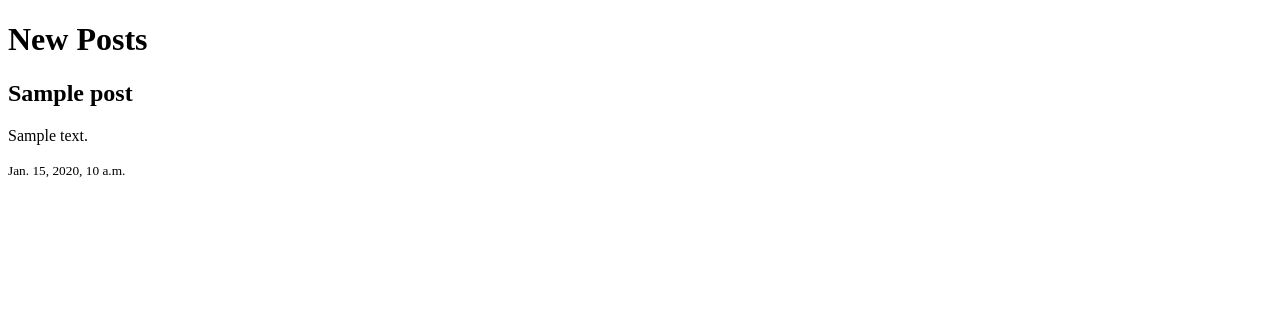
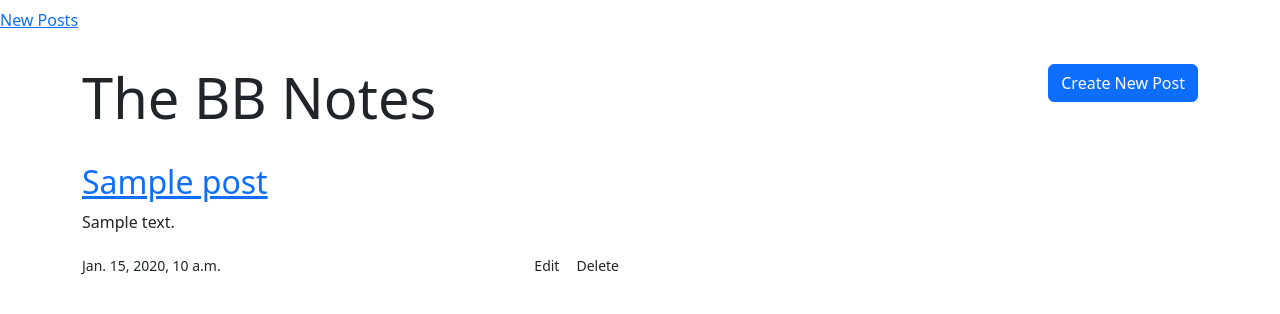
Before and after one commit to bibbygreen/blog-Django, a Django app: page / in a window 1280 px wide. Shown: the top 314 px of the page. Run offline with Django 5.2, Linux system fonts and the light colour scheme; tables that the repository leaves empty hold one stand-in row (values such as "Sample post").

Commit message:
[feat] create post_detail

```diff
--- a/blog/models.py
+++ b/blog/models.py
@@ -1,4 +1,5 @@
 from django.db import models
+from django.urls import reverse
 
 class Post(models.Model):
     title = models.CharField(max_length=200)
@@ -7,3 +8,6 @@ class Post(models.Model):
 
     def __str__(self):
         return self.title
+
+    def get_absolute_url(self):
+        return reverse('post-detail', args=[str(self.id)])
--- /dev/null
+++ b/blog/templates/blog/base.html
@@ -0,0 +1,23 @@
+<!DOCTYPE html>
+<html lang="en">
+<head>
+    <meta charset="UTF-8">
+    <meta name="viewport" content="width=device-width, initial-scale=1.0">
+    <link href="https://cdn.jsdelivr.net/npm/bootstrap@5.3.7/dist/css/bootstrap.min.css" rel="stylesheet" integrity="sha384-LN+7fdVzj6u52u30Kp6M/trliBMCMKTyK833zpbD+pXdCLuTusPj697FH4R/5mcr" crossorigin="anonymous">
+    <title>New Posts</title>
+</head>
+<body>
+    <nav class="navbar navbar-expand-lg mb-4">
+        <a href="{% url 'home' %}">New Posts</a>
+    </nav>
+    <main class="container">
+        {% block content %}
+
+        {%endblock%}
+    </main>
+
+
+
+    <script src="https://cdn.jsdelivr.net/npm/bootstrap@5.3.7/dist/js/bootstrap.bundle.min.js" integrity="sha384-ndDqU0Gzau9qJ1lfW4pNLlhNTkCfHzAVBReH9diLvGRem5+R9g2FzA8ZGN954O5Q" crossorigin="anonymous"></script>
+</body>
+</html>
--- a/blog/templates/blog/home.html
+++ b/blog/templates/blog/home.html
@@ -1,16 +1,37 @@
-<!DOCTYPE html>
-<html lang="en">
-<head>
-    <meta charset="UTF-8">
-    <meta name="viewport" content="width=device-width, initial-scale=1.0">
-    <title>The Blog</title>
-</head>
-<body>
-    <h1>New Posts</h1>
+{% extends 'blog/base.html' %}
+
+
+{%block content%}
+<div class="row mb-4">
+    <div class="col">
+        <h1 class="display-4">The BB Notes</h1>
+    </div>
+    <div class="col text-end">
+        <a href="{% url 'post-create' %}" class="btn btn-primary">Create New Post <i class="bi bi-plus"></i></a>
+    </div>
+</div>
+<div class="row">
     {% for post in posts %}
-        <h2>{{post.title}}</h2>
-        <p>{{post.content}}</p>
-        <small>{{post.created_at}}</small>
+        <div class="col-md-6 mb-4">
+            <div class="content-section">
+                <h2>
+                    <a href="{% url 'post-detail' post.pk %}">{{ post.title }}</a>
+
+                </h2>
+                <p>{{post.content}}</p>
+                <div class="d-flex justify-content-between align-items-center">
+                    <small>{{post.created_at}}</small>
+                    <div class="btn-group">
+                        <a href="{% url 'post-update' post.pk %}" class="btn btn-sm btn-online-secondary">Edit</a>
+                        <a href="{% url 'post-delete' post.pk %'}" class="btn btn-sm btn-online-danger">Delete</a>
+
+                    </div>
+                </div>
+
+            </div>
+        </div>
     {% endfor %}
-</body>
-</html>
+</div>
+
+
+{%endblock%}
--- a/blog/urls.py
+++ b/blog/urls.py
@@ -4,4 +4,8 @@ from . import views
 
 urlpatterns = [
     path('', views.home, name='home'),
+    path('post/<int:pk>', views.post_details, name='post-detail'),
+    path('post/new/', views.PostCreateView.as_view(), name='post-create'),
+    path('post/<int:pk>/update/', views.PostUpdateView.as_view(), name='post-update'),
+    path('post/<int:pk>/delete/', views.PostDeleteView.as_view(), name='post-delete'),
 ]
--- a/blog/views.py
+++ b/blog/views.py
@@ -1,7 +1,38 @@
-from django.shortcuts import render
+from django.shortcuts import render, get_object_or_404
 from .models import Post
+from django.views.generic import CreateView, UpdateView, DeleteView
+from django.urls import reverse_lazy
 
-# Create your views here.
+
+# @app.route('/')
 def home(request):
     posts = Post.objects.all()
     return render(request, 'blog/home.html', {'posts': posts})
+
+
+# View details
+def post_details(request, pk):
+    post = get_object_or_404(Post, pk=pk)
+    return render(request, 'blog/post_detail.html', {'post': post})
+
+
+# New Post
+class PostCreateView(CreateView):
+    model = Post
+    template_name = 'blog/post_form.html'
+    fields = ['title', 'content']
+    success_url = reverse_lazy('home')
+
+# Update
+class PostUpdateView(UpdateView):
+    model = Post
+    template_name = 'blog/post_form.html'
+    fields = ['title', 'content']
+    success_url = reverse_lazy('home')
+
+
+# Delete
+class PostDeleteView(DeleteView):
+    model = Post
+    template_name = 'blog/post_delete.html'
+    success_url = reverse_lazy('home')
--- a/config/settings.py
+++ b/config/settings.py
@@ -55,7 +55,7 @@ ROOT_URLCONF = 'config.urls'
 TEMPLATES = [
     {
         'BACKEND': 'django.template.backends.django.DjangoTemplates',
-        'DIRS': [],
+        'DIRS': [BASE_DIR / "templates"],
         'APP_DIRS': True,
         'OPTIONS': {
             'context_processors': [
```
Also changed, not shown: blog/templates/blog/post_detail.html (added, +15 -0 lines).
